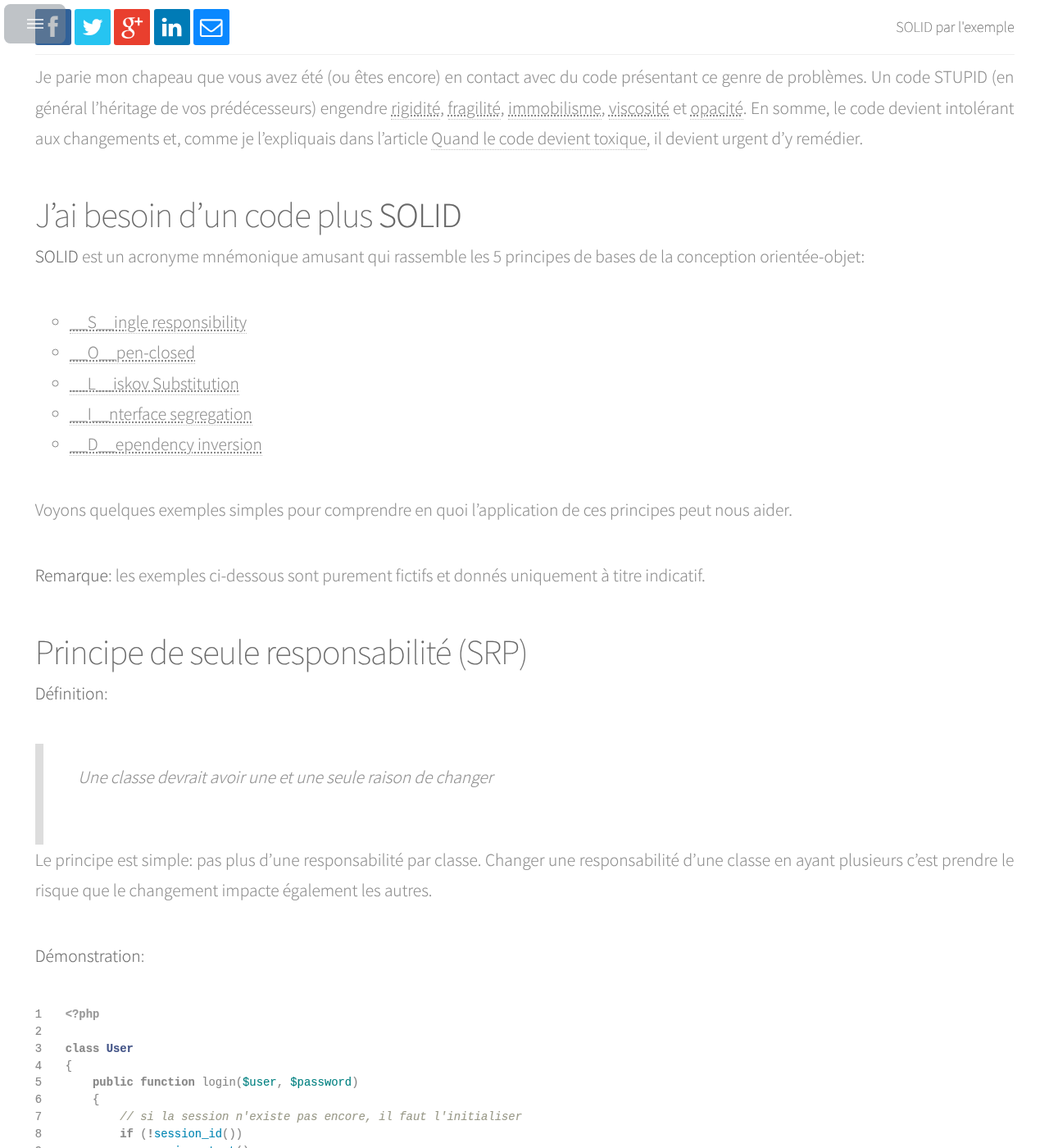
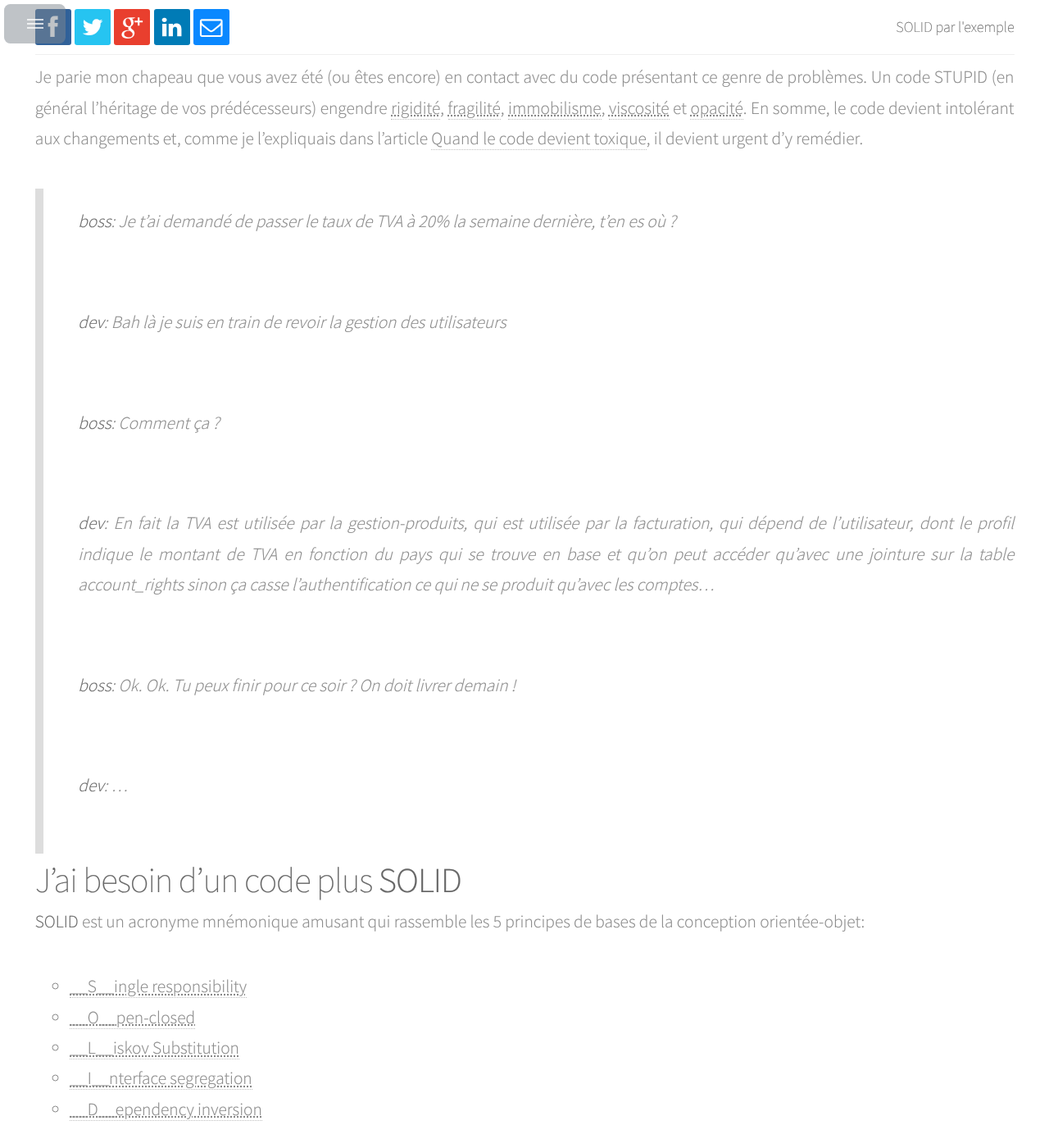
Before and after one commit to bdelespierre/bdelespierre.github.io, a Jekyll site: the page built from _posts/2015-03-20-solid-par-lexemple.md, in a window 1280 px wide and 1400 px high, scrolled down 652 px. Shown: the whole window at 82% size. Built offline with Jekyll 4.4.1, drawn with Linux system fonts in a browser that asks for light colours; nearby versions of some CDN libraries; Markdown is read by kramdown in place of the engine named in the settings; comment, search, counter and statistics services are not loaded.

Commit message:
adding little story

```diff
--- a/_posts/2015-03-20-solid-par-lexemple.md
+++ b/_posts/2015-03-20-solid-par-lexemple.md
@@ -28,6 +28,18 @@ En conception orientée-objet, on fait souvent face à une problématique réccu
 + <abbr title="Code duppliqué">__D__upplication</abbr>
 
 Je parie mon chapeau que vous avez été (ou êtes encore) en contact avec du code présentant ce genre de problèmes. Un code STUPID (en général l'héritage de vos prédécesseurs) engendre <abbr title="Les changements se font en cascade">rigidité</abbr>, <abbr title="Des régressions apparaissent facilement">fragilité</abbr>, <abbr title="Il est impossible de réutiliser du code">immobilisme</abbr>, <abbr title="Il est plus facile de contourner les problèmes que de les résoudre correctement">viscosité</abbr> et <abbr title="Le code est illisible, voire incompréhensible">opacité</abbr>. En somme, le code devient intolérant aux changements et, comme je l'expliquais dans l'article [Quand le code devient toxique](/article/quand-le-code-devient-toxique), il devient urgent d'y remédier.
+
+> __boss__: Je t'ai demandé de passer le taux de TVA à 20% la semaine dernière, t'en es où ?
+
+> __dev__: Bah là je suis en train de revoir la gestion des utilisateurs
+
+> __boss__: Comment ça ?
+
+> __dev__: En fait la TVA est utilisée par la gestion-produits, qui est utilisée par la facturation, qui dépend de l'utilisateur, dont le profil indique le montant de TVA en fonction du pays qui se trouve en base et qu'on peut accéder qu'avec une jointure sur la table account_rights sinon ça casse l'authentification ce qui ne se produit qu'avec les comptes...
+
+> __boss__: Ok. Ok. Tu peux finir pour ce soir ? On doit livrer demain !
+
+> __dev__: ...
 
 ## J'ai besoin d'un code plus __SOLID__
 
```
